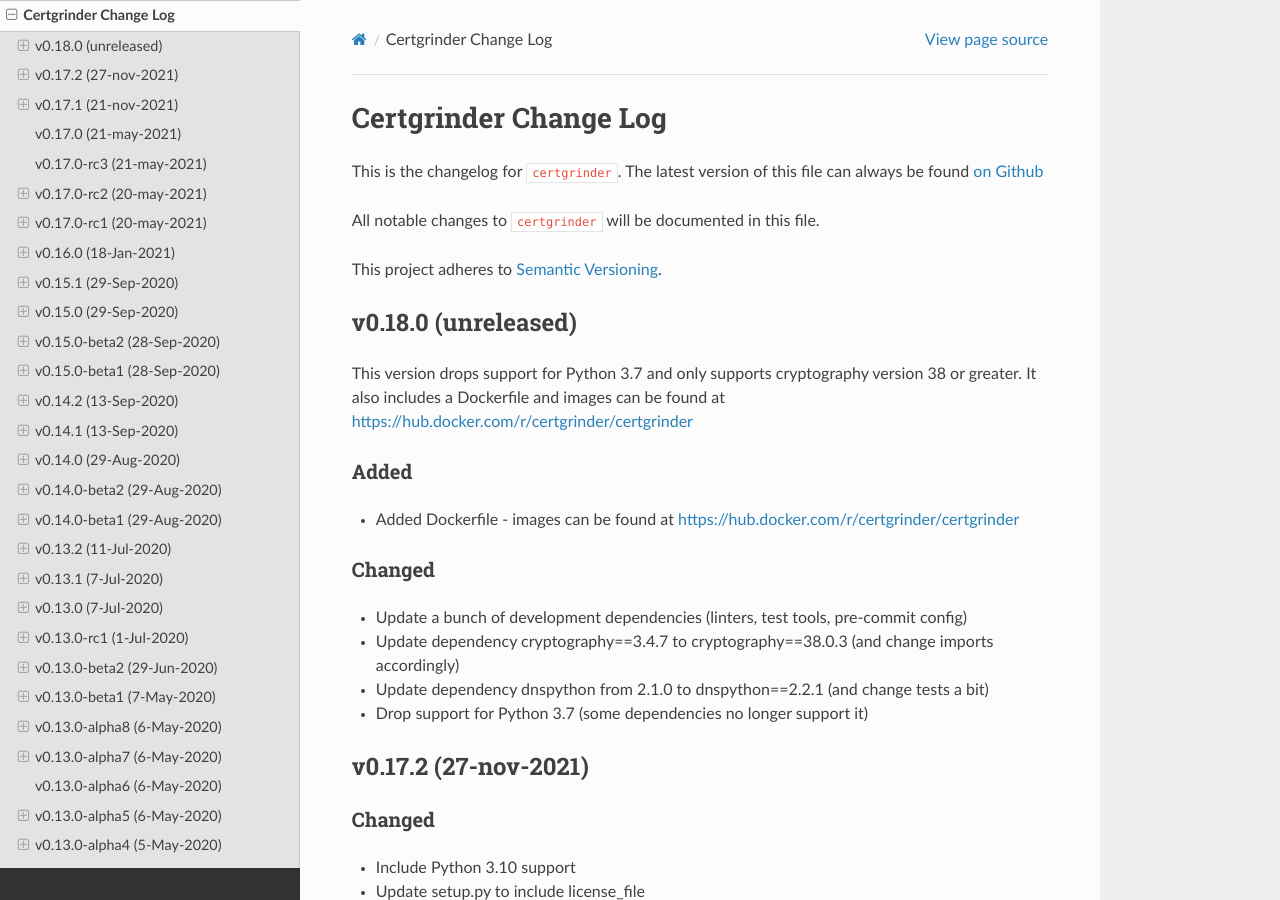
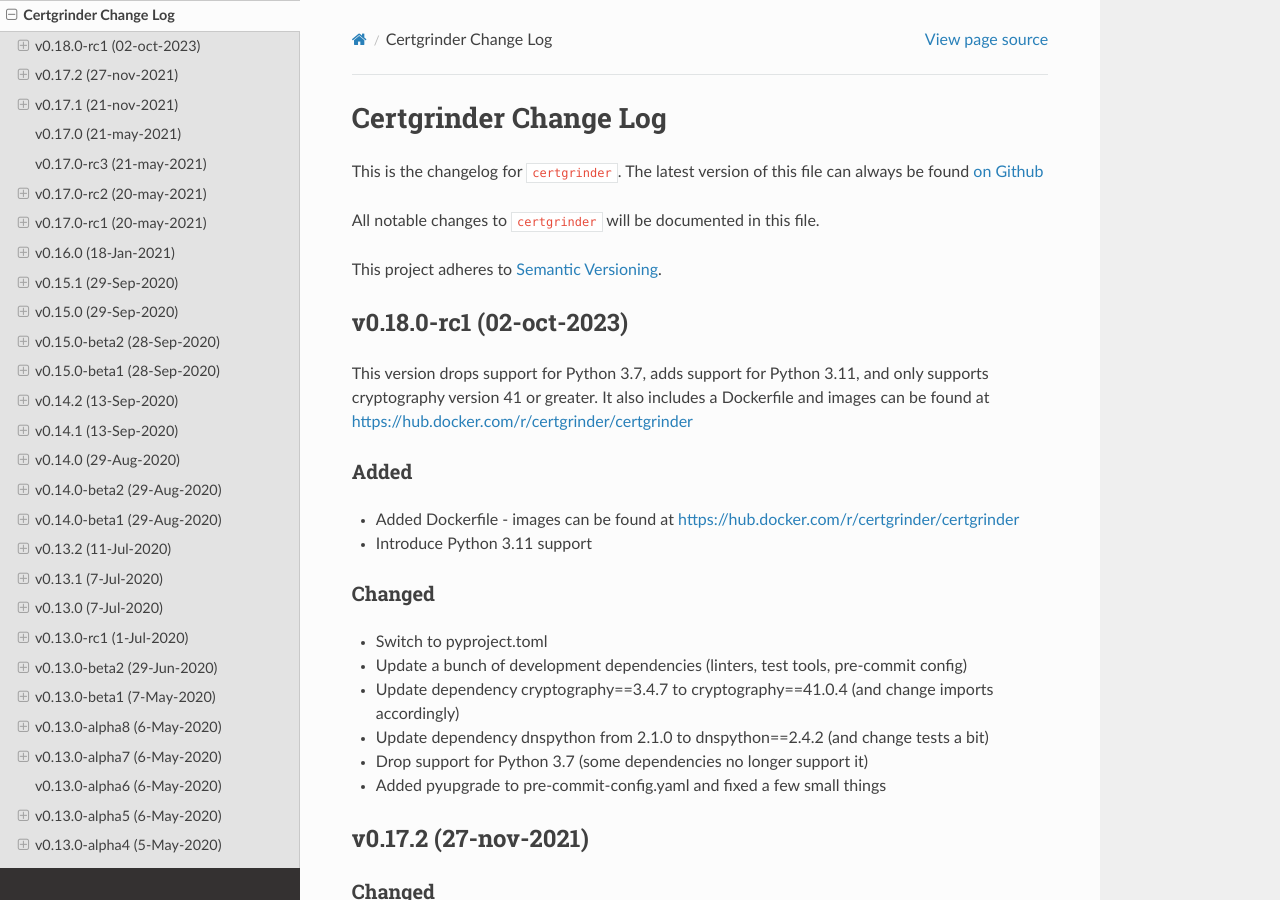
Before and after one commit to tykling/certgrinder, a Sphinx documentation site: the page built from docs/certgrinder-changelog.rst, in a window 1280 px wide and 900 px high. Built offline with Sphinx 7.4.7 and the Read the Docs theme 2.0.0, drawn with Linux system fonts in a browser that asks for light colours.

Commit message:
add pyupgrade and fix a few things, prepare to release v0.18.0-rc1

```diff
--- a/conftest.py
+++ b/conftest.py
@@ -57,7 +57,7 @@
 
     print("Patching pebble config file...")
     pebbleconfig = pebblepath / "test/config/pebble-config.json"
-    with open(pebbleconfig, "r") as f:
+    with open(pebbleconfig) as f:
         conf = json.loads(f.read())
     conf["pebble"].update({"ocspResponderURL": "http://127.0.0.1:8080"})
     with open(pebbleconfig, "w") as f:
--- a/docs/certgrinder-changelog.rst
+++ b/docs/certgrinder-changelog.rst
@@ -9,22 +9,25 @@
 
 This project adheres to `Semantic Versioning <http://semver.org/>`__.
 
-v0.18.0 (unreleased)
---------------------
+v0.18.0-rc1 (02-oct-2023)
+-------------------------
 
-This version drops support for Python 3.7 and only supports cryptography version 38 or greater.
+This version drops support for Python 3.7, adds support for Python 3.11, and only supports cryptography version 41 or greater.
 It also includes a Dockerfile and images can be found at https://hub.docker.com/r/certgrinder/certgrinder
 
 Added
 ~~~~~
 - Added Dockerfile - images can be found at https://hub.docker.com/r/certgrinder/certgrinder
+- Introduce Python 3.11 support
 
 Changed
 ~~~~~~~
+- Switch to pyproject.toml
 - Update a bunch of development dependencies (linters, test tools, pre-commit config)
-- Update dependency cryptography==3.4.7 to cryptography==38.0.3 (and change imports accordingly)
-- Update dependency dnspython from 2.1.0 to dnspython==2.2.1 (and change tests a bit)
+- Update dependency cryptography==3.4.7 to cryptography==41.0.4 (and change imports accordingly)
+- Update dependency dnspython from 2.1.0 to dnspython==2.4.2 (and change tests a bit)
 - Drop support for Python 3.7 (some dependencies no longer support it)
+- Added pyupgrade to pre-commit-config.yaml and fixed a few small things
 
 
 v0.17.2 (27-nov-2021)
```
Also changed, not shown: docs/certgrinderd-changelog.rst (+12 -4 lines), .pre-commit-config.yaml, 2 other files.
